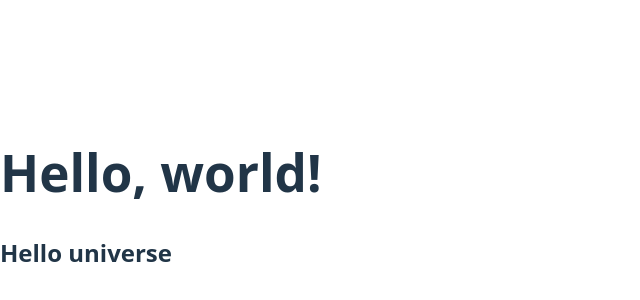
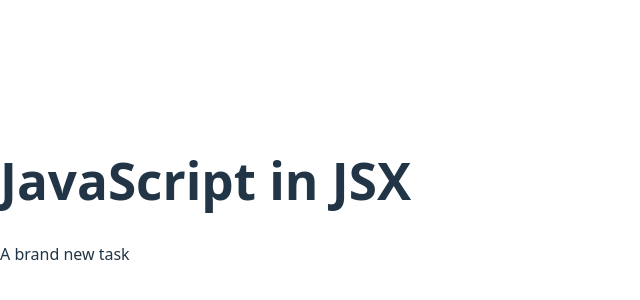
Before and after one commit to irwinleah/second-react-app, a React (Vite) app: page / in a window 1280 px wide. Shown: the part 200-500 px from the top of the page, without its empty margins (0-640 px from the left). Built offline with nearby package versions, Linux system fonts and the light colour scheme.

Commit message:
todo expression

```diff
--- a/src/App.jsx
+++ b/src/App.jsx
@@ -1,11 +1,12 @@
 // src/App.jsx
 
 const App = () => {
-
+  const todo = { text: 'A brand new task', done: true };
   return (
     <>
-      <h1>Hello, world!</h1>
-      <h2>Hello universe</h2>
+      <h1>JavaScript in JSX</h1>
+      <p>{todo.text}</p>
+
     </>
   );
 };
```
